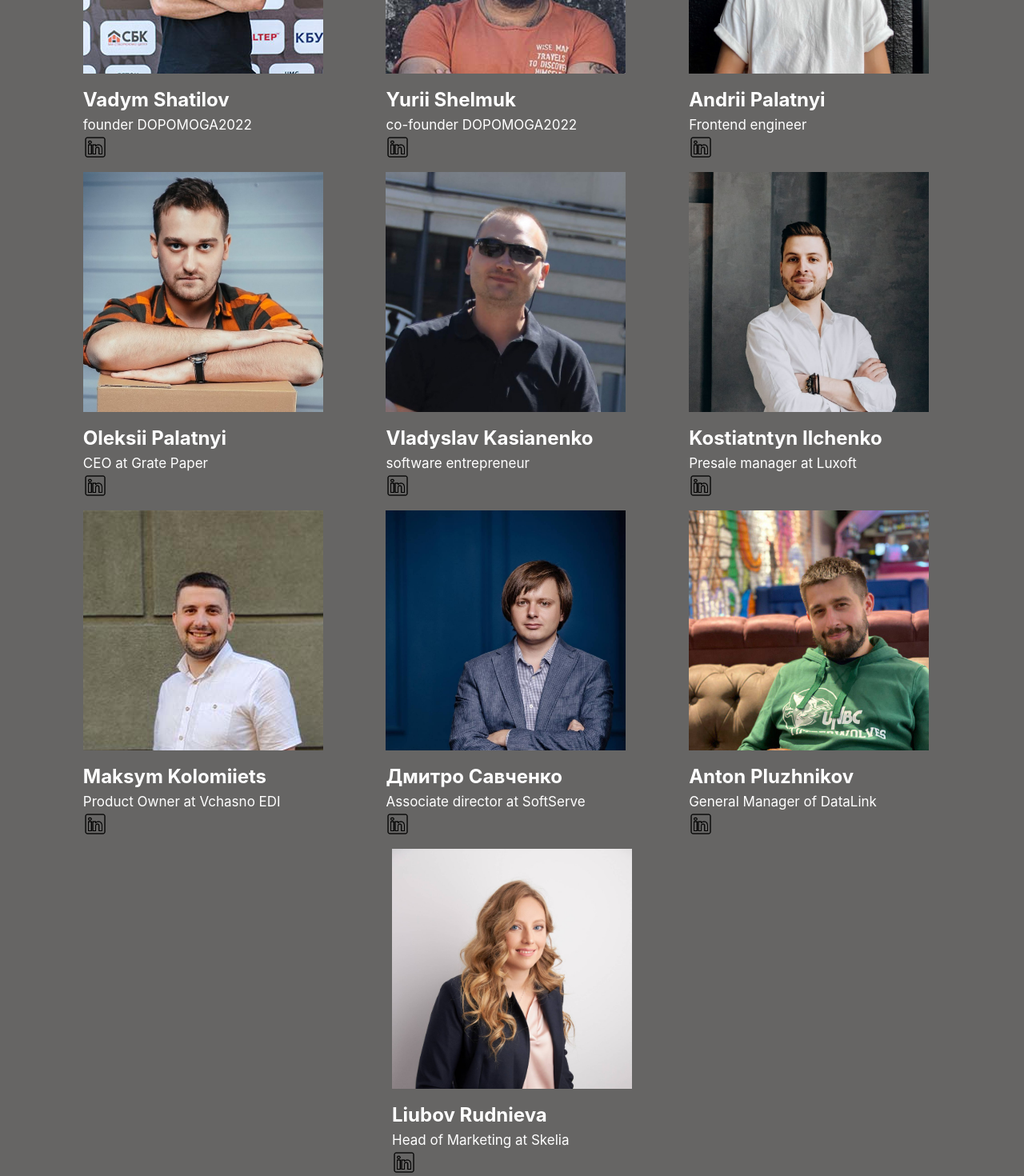
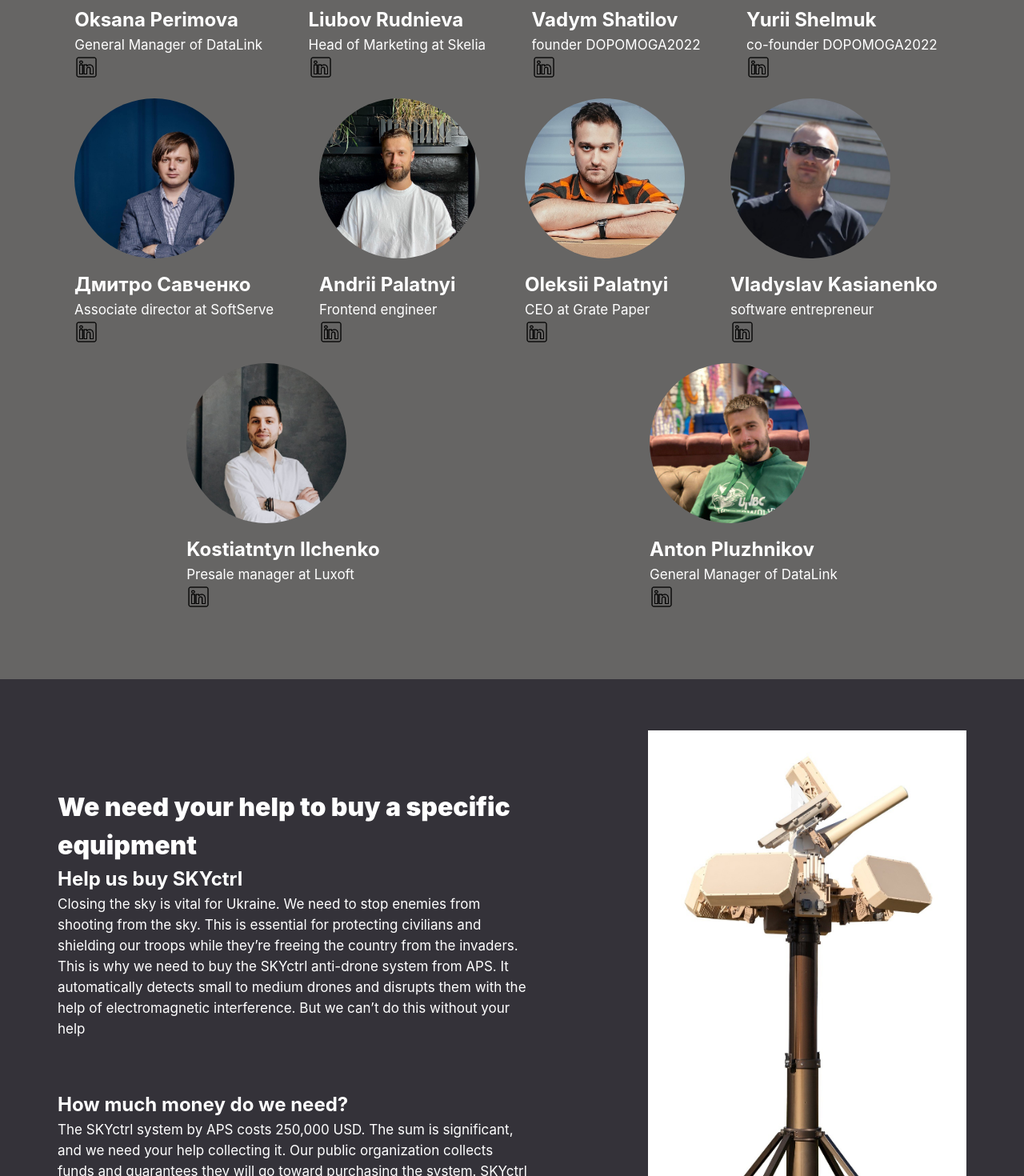
Before and after one commit to Palatnyi/edelweiss, a React (Create React App) app: page / in a window 1280 px wide. Shown: the part 2080-3550 px from the top of the page at 80% size. Built offline with nearby package versions, Linux system fonts and the light colour scheme.

Commit message:
added oksana

```diff
--- a/src/App.jsx
+++ b/src/App.jsx
@@ -25,7 +25,7 @@
 import logo from './images/logo.png';
 import youra from './images/youra.jpg';
 import anton from './images/anton.jpg';
-import maksim from './images/maksim.jpg';
+import oksana from './images/oksana.jpeg';
 import kostya from './images/kostya.jpeg';
 import andrey from './images/andrey.jpeg';
 import liubov from './images/liubov.jpeg';
@@ -341,6 +341,18 @@
 
   const teamMembers = [
     {
+      src: oksana,
+      name: translate("teamMembers.oksana.name"),
+      role: translate("teamMembers.oksana.role"),
+      linkedin: 'https://www.linkedin.com/in/oksanaperimova/'
+    },
+    {
+      src: liubov,
+      name: translate("teamMembers.liubov.name"),
+      role: translate("teamMembers.liubov.role"),
+      linkedin: 'https://www.linkedin.com/in/liubovrudnieva'
+    },
+    {
       src: shatilov,
       name: translate("teamMembers.shatilov.name"),
       role: translate("teamMembers.shatilov.role"),
@@ -353,6 +365,12 @@
       role: translate("teamMembers.youra.role"),
       linkedin: 'https://www.linkedin.com/in/yuriy-shelmuk-52080b70',
       instagram: ''
+    },
+    {
+      src: dima,
+      name: translate("teamMembers.dima.name"),
+      role: translate("teamMembers.dima.role"),
+      linkedin: 'https://www.linkedin.com/in/dmytro-savchenko-aa55691a/'
     },
     {
       src: andrey,
@@ -377,28 +395,12 @@
       name: translate("teamMembers.kostya.name"),
       role: translate("teamMembers.kostya.role"),
       linkedin: "https://www.linkedin.com/in/%D0%B8%D0%BB%D1%8C%D1%87%D0%B5%D0%BD%D0%BA%D0%BE-%D0%BA%D0%BE%D0%BD%D1%81%D1%82%D0%B0%D0%BD%D1%82%D0%B8%D0%BD-konstantin-ilchenko-1715a05b"
-    }, {
-      src: maksim,
-      name: translate("teamMembers.maksim.name"),
-      role: translate("teamMembers.maksim.role"),
-      linkedin: 'https://www.linkedin.com/in/maksim-kolomiets/'
-    }, {
-      src: dima,
-      name: translate("teamMembers.dima.name"),
-      role: translate("teamMembers.dima.role"),
-      linkedin: 'https://www.linkedin.com/in/dmytro-savchenko-aa55691a/'
     },
     {
       src: anton,
       name: translate("teamMembers.anton.name"),
       role: translate("teamMembers.anton.role"),
       linkedin: 'https://www.linkedin.com/in/anton-pluzhnikov-5491a1a5/'
-    },
-    {
-      src: liubov,
-      name: translate("teamMembers.liubov.name"),
-      role: translate("teamMembers.liubov.role"),
-      linkedin: 'https://www.linkedin.com/in/liubovrudnieva'
     }];
 
   return (
--- a/src/App.scss
+++ b/src/App.scss
@@ -215,14 +215,15 @@
             justify-content: space-around;
 
             & > .member {
-                width: 300px;
+                // width: 300px;
                 overflow: hidden;
-                margin-bottom: 16px;
+                margin-bottom: 24px;
 
                 & .imgHolder {
                     overflow: hidden;
-                    width: 300px;
-                    height: 300px;
+                    width: 200px;
+                    height: 200px;
+                    border-radius: 50%;
 
                     & img {
                         width: 100%;
--- a/src/components/Confirmation/Confirmation.jsx
+++ b/src/components/Confirmation/Confirmation.jsx
@@ -1,17 +1,12 @@
 import React from 'react';
-import axios from 'axios';
 import { useTranslations, useCustomLang } from '../../hooks';
 import { useNavigate, useSearchParams } from 'react-router-dom';
 import './Confirmation.scss';
 
-function Confirmation({ openDonationDialog }) {
+function Confirmation() {
     const navigate = useNavigate();
     const { lang } = useCustomLang();
     const translate = useTranslations();
-    let [searchParams, setSearchParams] = useSearchParams();
-    const order_id = searchParams.get("order_id");
-    const url = process.env.NODE_ENV === 'development' ? 'http://localhost:4444/dopomoga2022/us-central1/app/api/confirm' : 'https://us-central1-dopomoga2022.cloudfunctions.net/app/api/confirm'
-
 
     const goBack = () => {
         navigate(`/${lang}`);
--- a/src/translations.json
+++ b/src/translations.json
@@ -155,9 +155,9 @@
             }
         },
         "teamMembers": {
-            "maksim": {
-                "name": "Maksym Kolomiiets",
-                "role": "Product Owner at Vchasno EDI"
+            "liubov": {
+                "name": "Liubov Rudnieva",
+                "role": "Head of Marketing at Skelia"
             },
             "kostya": {
                 "name": "Kostiatntyn Ilchenko",
@@ -191,9 +191,9 @@
                 "name" : "Anton Pluzhnikov",
                 "role": "General Manager of DataLink"
             },
-            "liubov": {
-                "name": "Liubov Rudnieva",
-                "role": "Head of Marketing at Skelia"
+            "oksana": {
+                "name" : "Oksana Perimova",
+                "role": "General Manager of DataLink"
             }
         },
         "footer": {
@@ -363,9 +363,9 @@
             }
         },
         "teamMembers": {
-            "maksim": {
-                "name": "Максим Коломїєць",
-                "role": "Product Owner at Vchasno EDI"
+            "liubov": {
+                "name": "Любов Руднєва",
+                "role": "Head of Marketing at Skelia"
             },
             "kostya": {
                 "name": "Костянтин Ільченко",
@@ -399,9 +399,9 @@
                 "name" : "Антон Плужніков",
                 "role": "General Manager of DataLink"
             },
-            "liubov": {
-                "name": "Любов Руднєва",
-                "role": "Head of Marketing at Skelia"
+            "oksana": {
+                "name" : "Oksana Perimova",
+                "role": "General Manager of DataLink"
             }
         },
         "footer": {
```
Also changed, not shown: src/images/oksana.jpeg (added).
